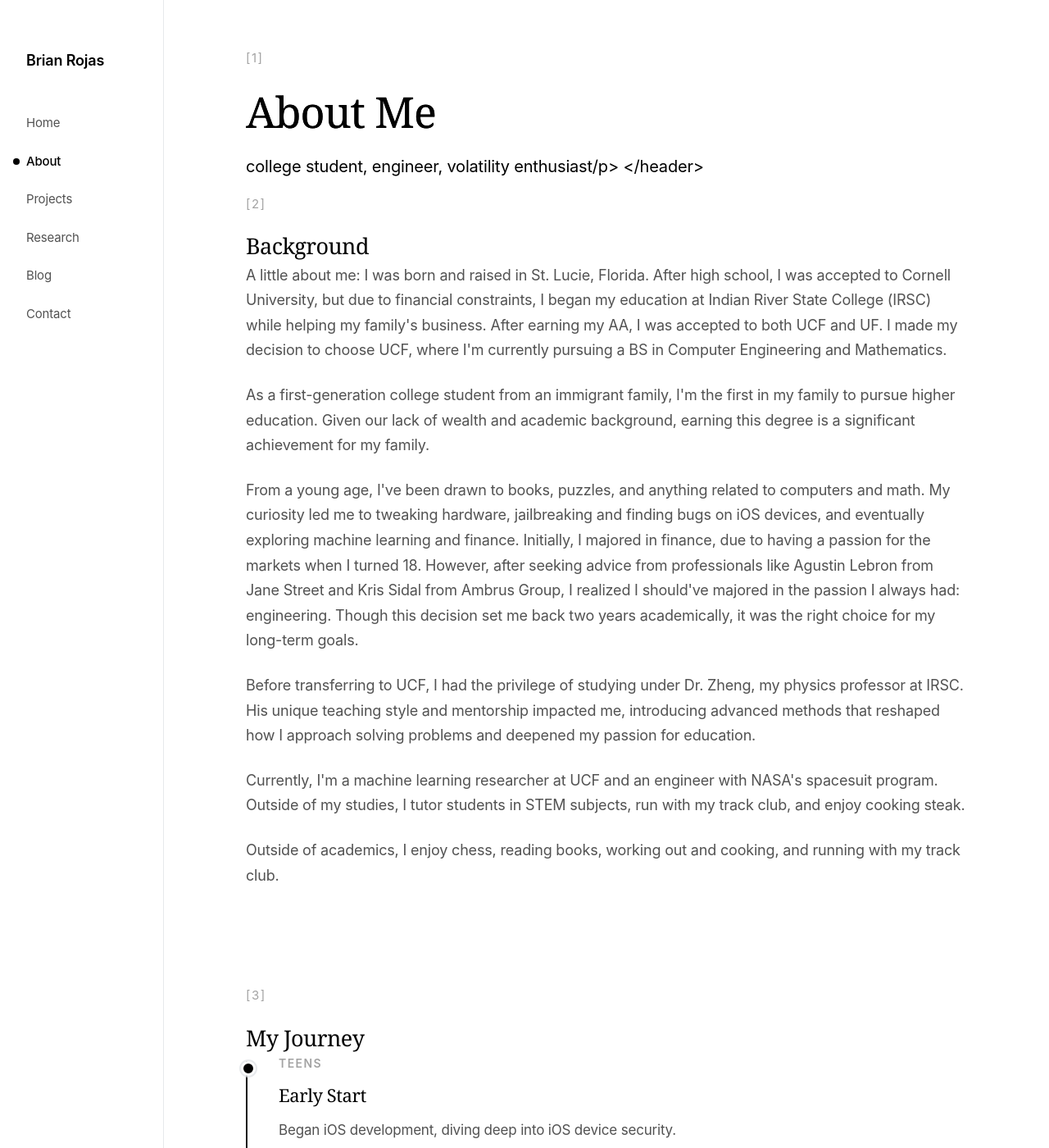
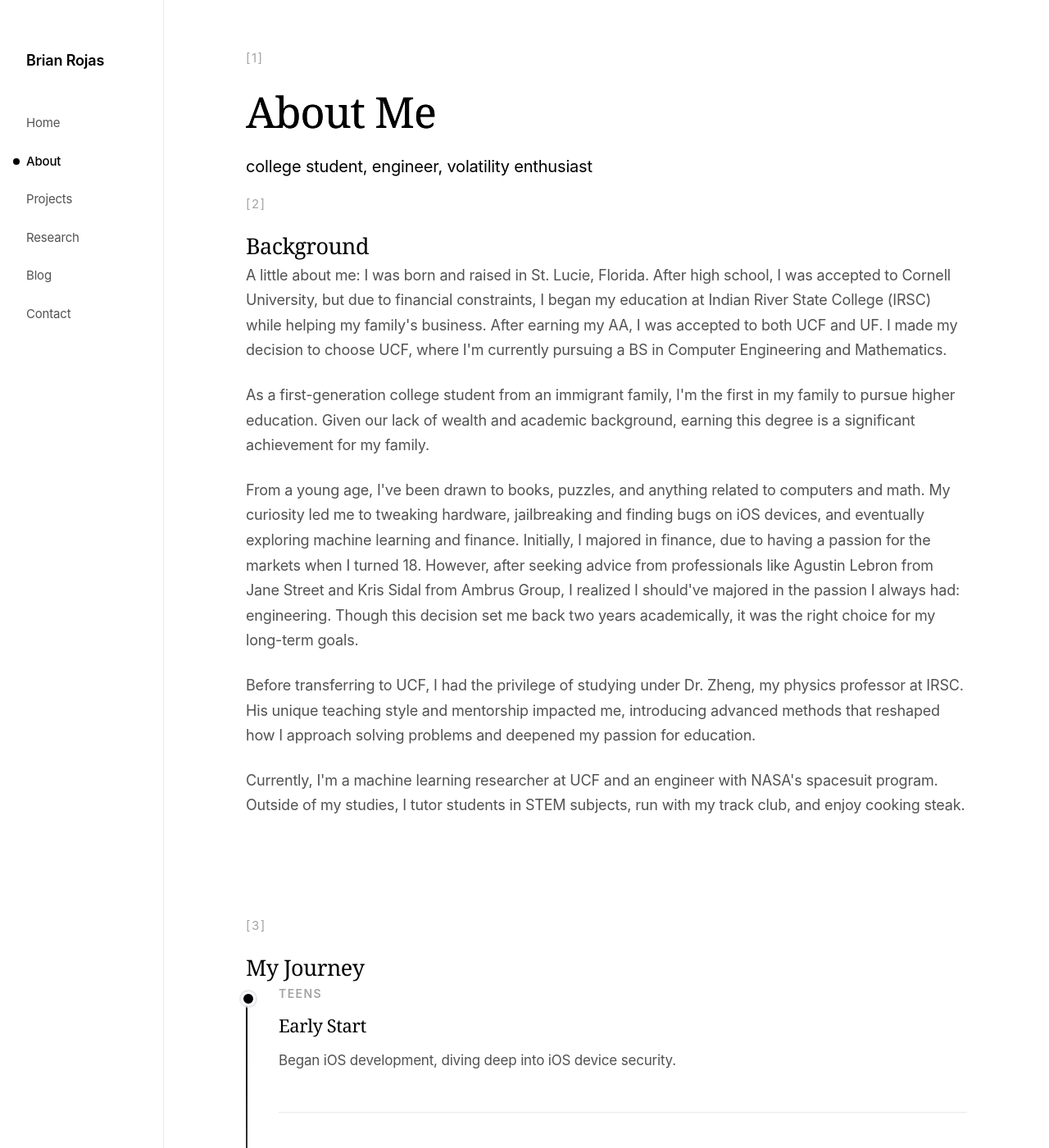
Before and after one commit to brianrojrc/brianrojrc.github.io, a Jekyll site: the page built from about.md, in a window 1280 px wide and 1400 px high. Shown: the whole window at 82% size. Built offline with Jekyll 4.4.1, drawn with Linux system fonts in a browser that asks for light colours; some web fonts are replaced.

Commit message:
Update about.md

```diff
--- a/about.md
+++ b/about.md
@@ -5,8 +5,8 @@ title: About
 <header class="page-header">
     <span class="page-marker">[1]</span>
     <h1>About Me</h1>
-    <p class="intro">college student, engineer, volatility enthusiast/p>
-</header>
+    <p class="intro">college student, engineer, volatility enthusiast
+
 
 <section class="about-content">
     <span class="section-marker">[2]</span>
@@ -22,7 +22,6 @@ title: About
 
     <p>Currently, I'm a machine learning researcher at UCF and an engineer with NASA's spacesuit program. Outside of my studies, I tutor students in STEM subjects, run with my track club, and enjoy cooking steak.</p>
 
-    <p>Outside of academics, I enjoy chess, reading books, working out and cooking, and running with my track club.</p>
 </section>
 
 <section class="journey-section">
```
